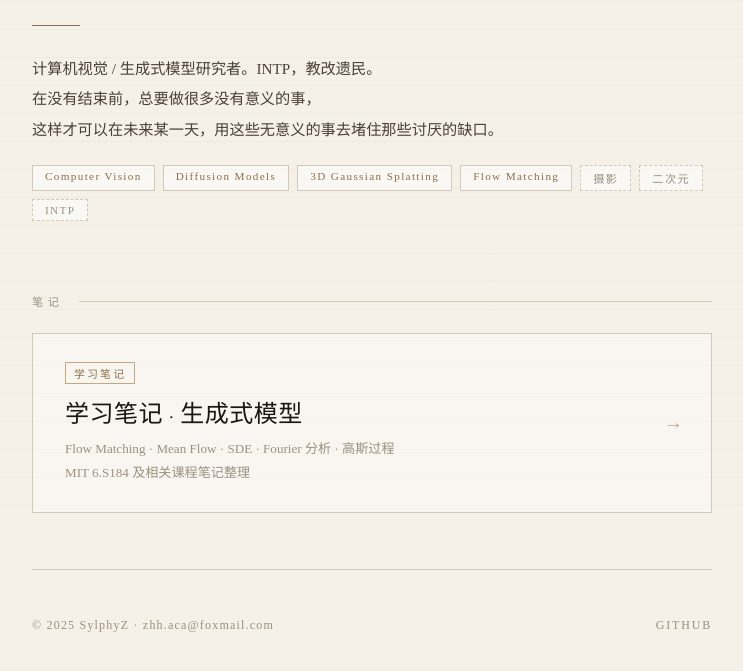
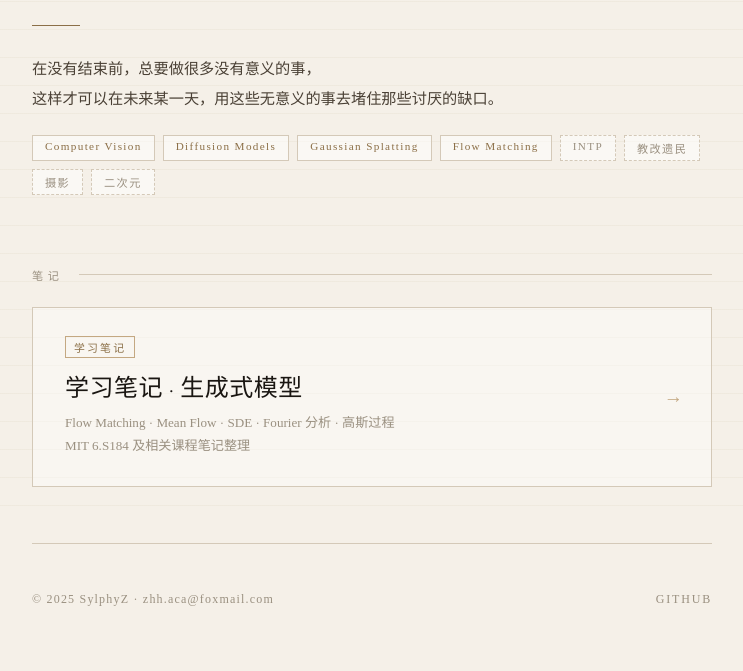
Before and after one commit to SylphyZ/SylphyZ.github.io, a plain HTML site: page index.html in a window 1280 px wide. Shown: the part 267-938 px from the top of the page, without its empty margins (268-1011 px from the left). Drawn offline with nearby package versions, Linux system fonts and the light colour scheme.

```diff
--- a/index.html
+++ b/index.html
@@ -266,18 +266,18 @@
     <div class="name-sub">不梦秋深 · 电子科技大学</div>
     <div class="divider"></div>
     <p class="bio">
-      计算机视觉 / 生成式模型研究者。INTP，教改遗民。<br>
       在没有结束前，总要做很多没有意义的事，<br>
       这样才可以在未来某一天，用这些无意义的事去堵住那些讨厌的缺口。
     </p>
     <div class="tags">
       <span class="tag">Computer Vision</span>
       <span class="tag">Diffusion Models</span>
-      <span class="tag">3D Gaussian Splatting</span>
+      <span class="tag">Gaussian Splatting</span>
       <span class="tag">Flow Matching</span>
+      <span class="tag hobby">INTP</span>
+      <span class="tag hobby">教改遗民</span>
       <span class="tag hobby">摄影</span>
       <span class="tag hobby">二次元</span>
-      <span class="tag hobby">INTP</span>
     </div>
   </header>
 
```
